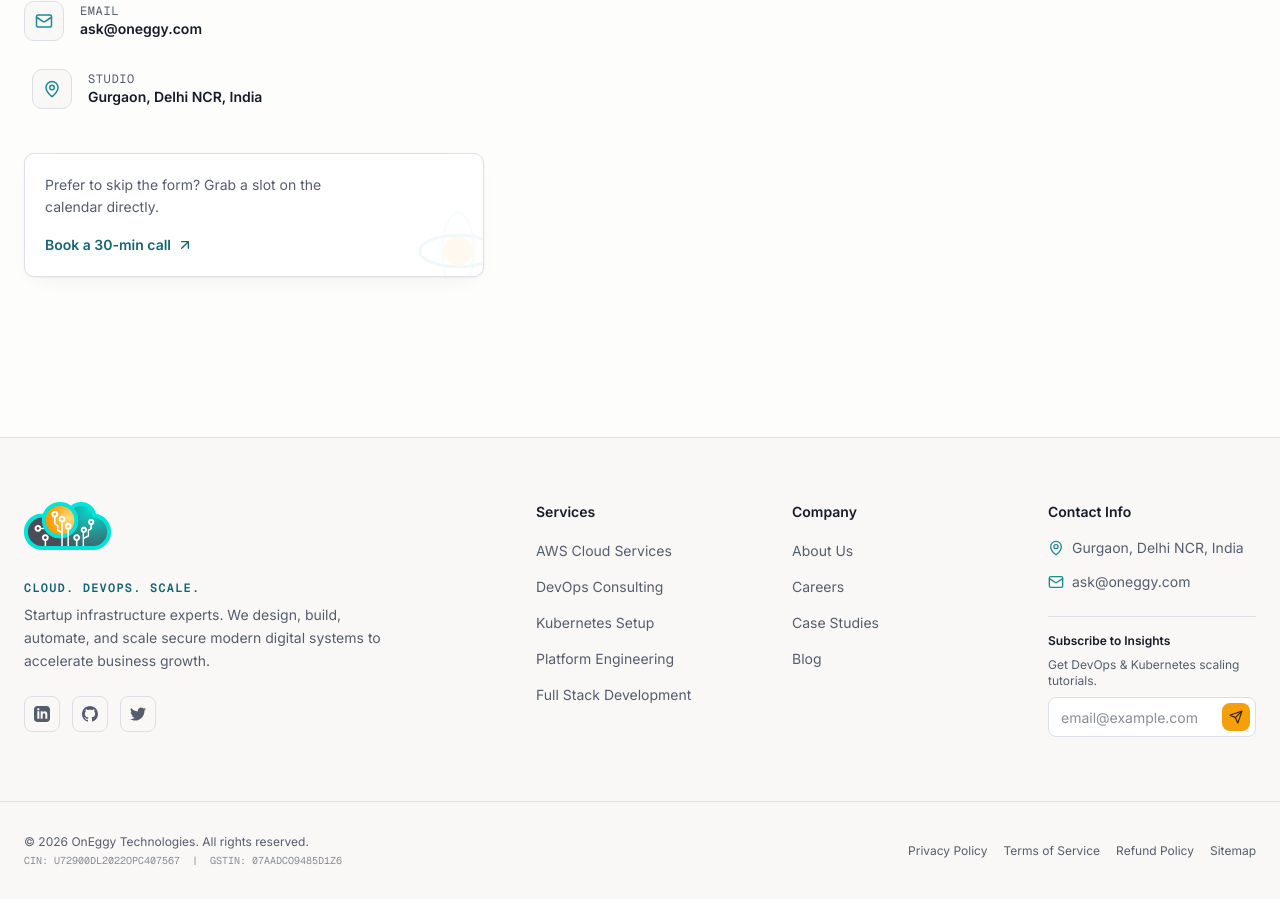
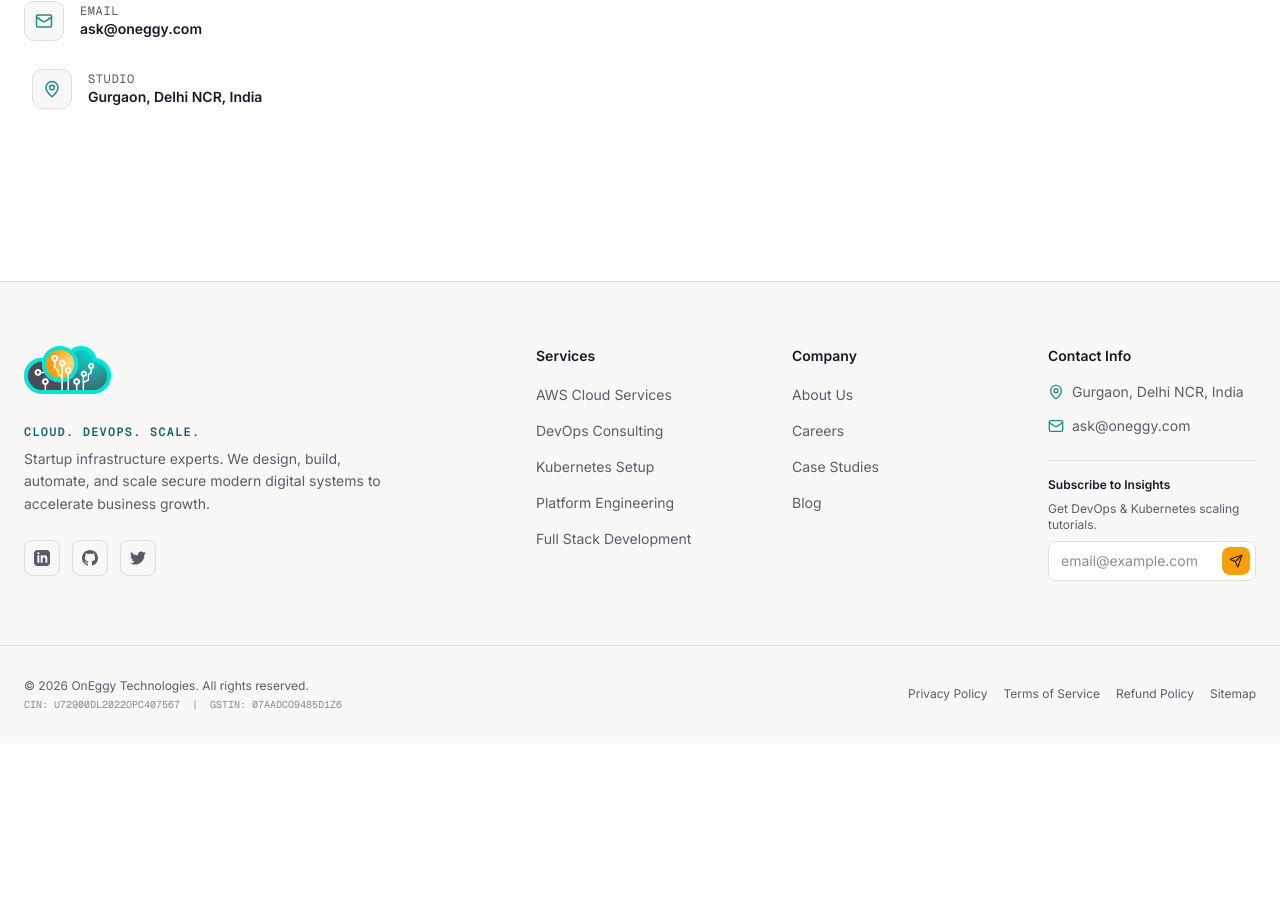
Before and after one commit to onEggy/OnEggyWeb, a Next.js app: page /contact in a window 1280 px wide. Shown: the part 944-1843 px from the top of the page. After the commit the page ends 1687 px from the top, so only its background shows below. Built offline with nearby package versions, Linux system fonts and the light colour scheme; no server answers.

Commit message:
fix: remove direct calendar booking link block from contact page

```diff
--- a/src/app/contact/page.tsx
+++ b/src/app/contact/page.tsx
@@ -1,6 +1,6 @@
 import React from "react";
 import { Metadata } from "next";
-import { Mail, MapPin, ArrowUpRight } from "lucide-react";
+import { Mail, MapPin } from "lucide-react";
 import { ContactForm } from "@/components/contact/contact-form";
 import { OrbitMark } from "@/components/common/orbit-mark";
 
@@ -108,22 +108,6 @@
                 );
               })}
             </div>
-
-            {/* Direct booking */}
-            <div className="mt-8 relative surface-card rounded-xl p-5 overflow-hidden">
-              <OrbitMark size={90} className="absolute -bottom-5 -right-5 opacity-[0.06] pointer-events-none" />
-              <p className="text-sm text-muted-foreground leading-relaxed max-w-[34ch]">
-                Prefer to skip the form? Grab a slot on the calendar directly.
-              </p>
-              <a
-                href="https://cal.com/oneggy-aakash-sharma/30min"
-                target="_blank"
-                rel="noreferrer"
-                className="mt-4 inline-flex items-center gap-1.5 text-sm font-semibold text-primary-strong hover:gap-2.5 transition-all"
-              >
-                Book a 30-min call <ArrowUpRight className="h-4 w-4" />
-              </a>
-            </div>
           </div>
 
           {/* Right — form */}
```
